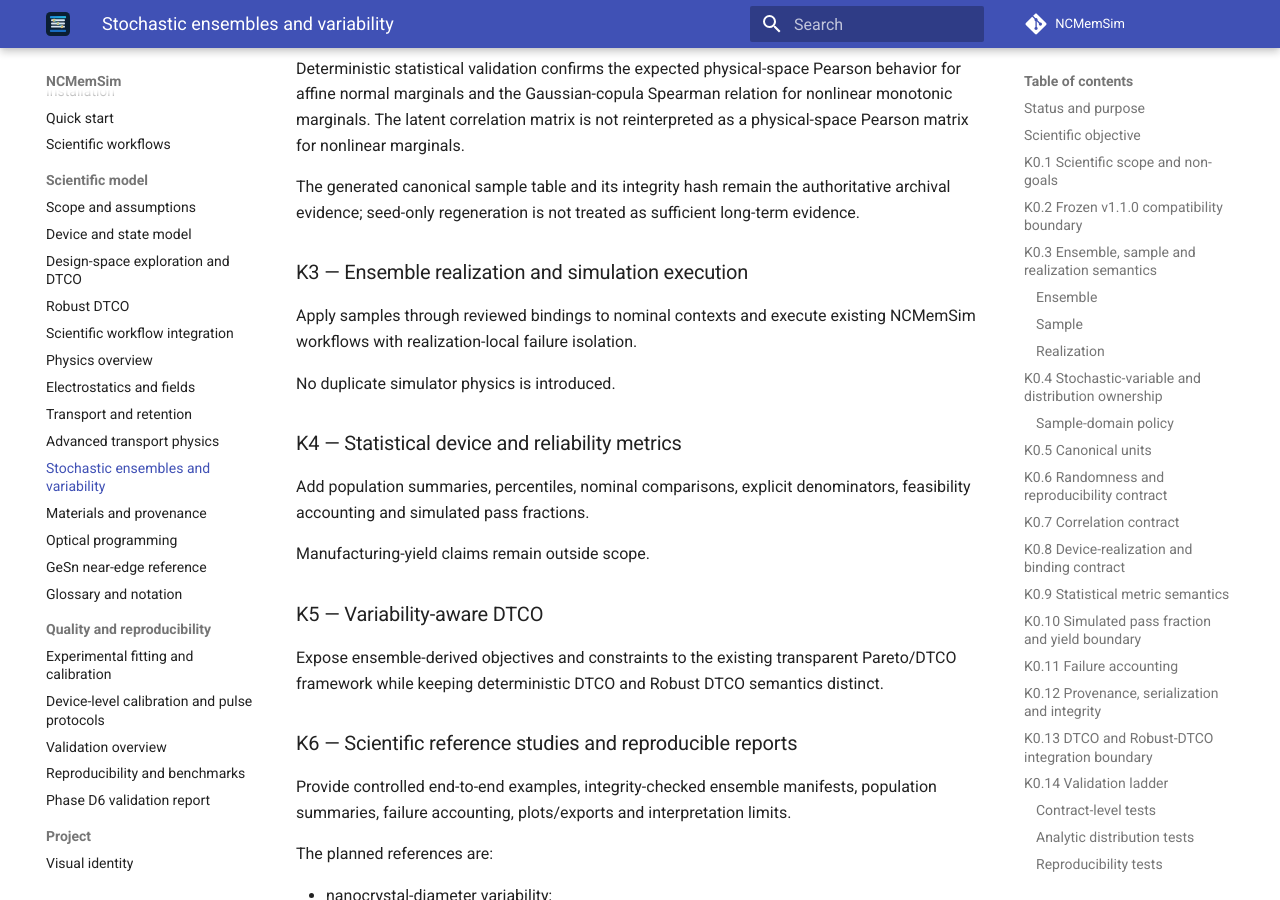
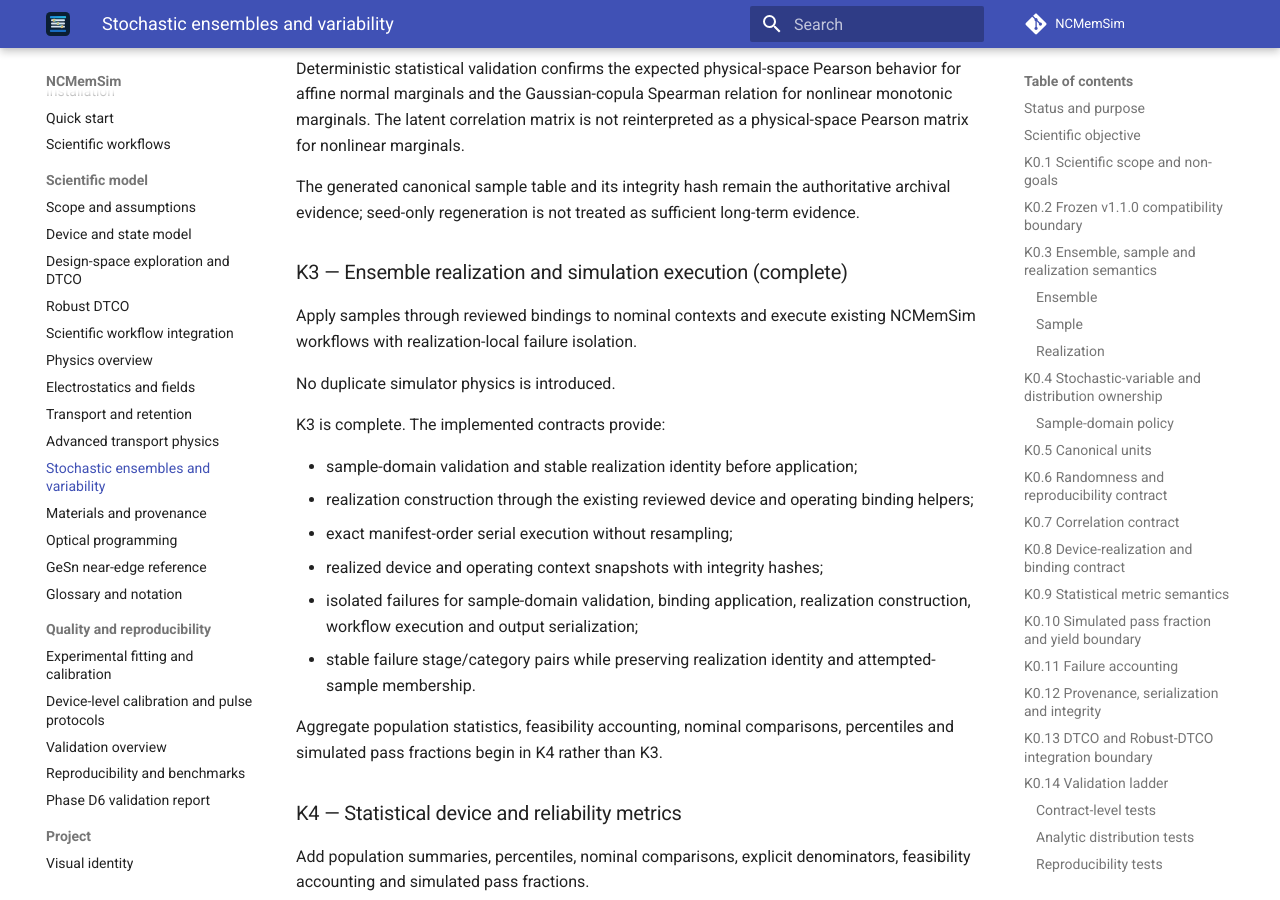
Before and after one commit to ocojocaru/NCMemSim, an MkDocs documentation site: the page built from docs/stochastic_ensembles.md, in a window 1280 px wide and 900 px high, scrolled down 18790 px. Built offline with MkDocs 1.6.1 and Material for MkDocs 9.7.7, drawn with Linux system fonts in a browser that asks for light colours; comment, search, counter and statistics services are not loaded.

Commit message:
Mark Phase K3 execution complete

```diff
--- a/docs/stochastic_ensembles.md
+++ b/docs/stochastic_ensembles.md
@@ -672,11 +672,22 @@ The generated canonical sample table and its integrity hash remain the
 authoritative archival evidence; seed-only regeneration is not treated as
 sufficient long-term evidence.
 
-### K3 — Ensemble realization and simulation execution
+### K3 — Ensemble realization and simulation execution (complete)
 
 Apply samples through reviewed bindings to nominal contexts and execute existing NCMemSim workflows with realization-local failure isolation.
 
 No duplicate simulator physics is introduced.
+
+K3 is complete. The implemented contracts provide:
+
+- sample-domain validation and stable realization identity before application;
+- realization construction through the existing reviewed device and operating binding helpers;
+- exact manifest-order serial execution without resampling;
+- realized device and operating context snapshots with integrity hashes;
+- isolated failures for sample-domain validation, binding application, realization construction, workflow execution and output serialization;
+- stable failure stage/category pairs while preserving realization identity and attempted-sample membership.
+
+Aggregate population statistics, feasibility accounting, nominal comparisons, percentiles and simulated pass fractions begin in K4 rather than K3.
 
 ### K4 — Statistical device and reliability metrics
 
```
Also changed, not shown: docs/roadmap.md (+2 -2 lines).
